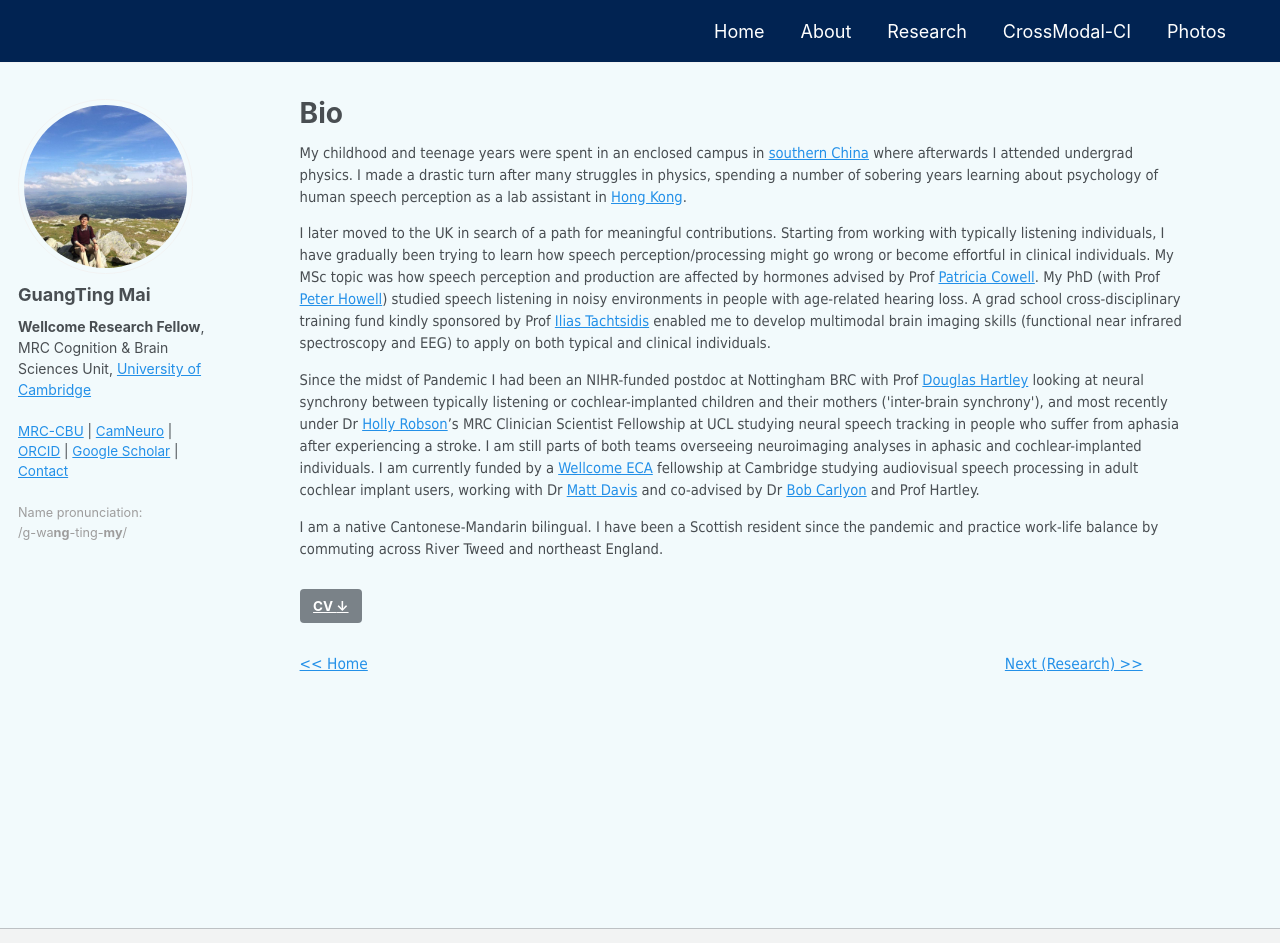
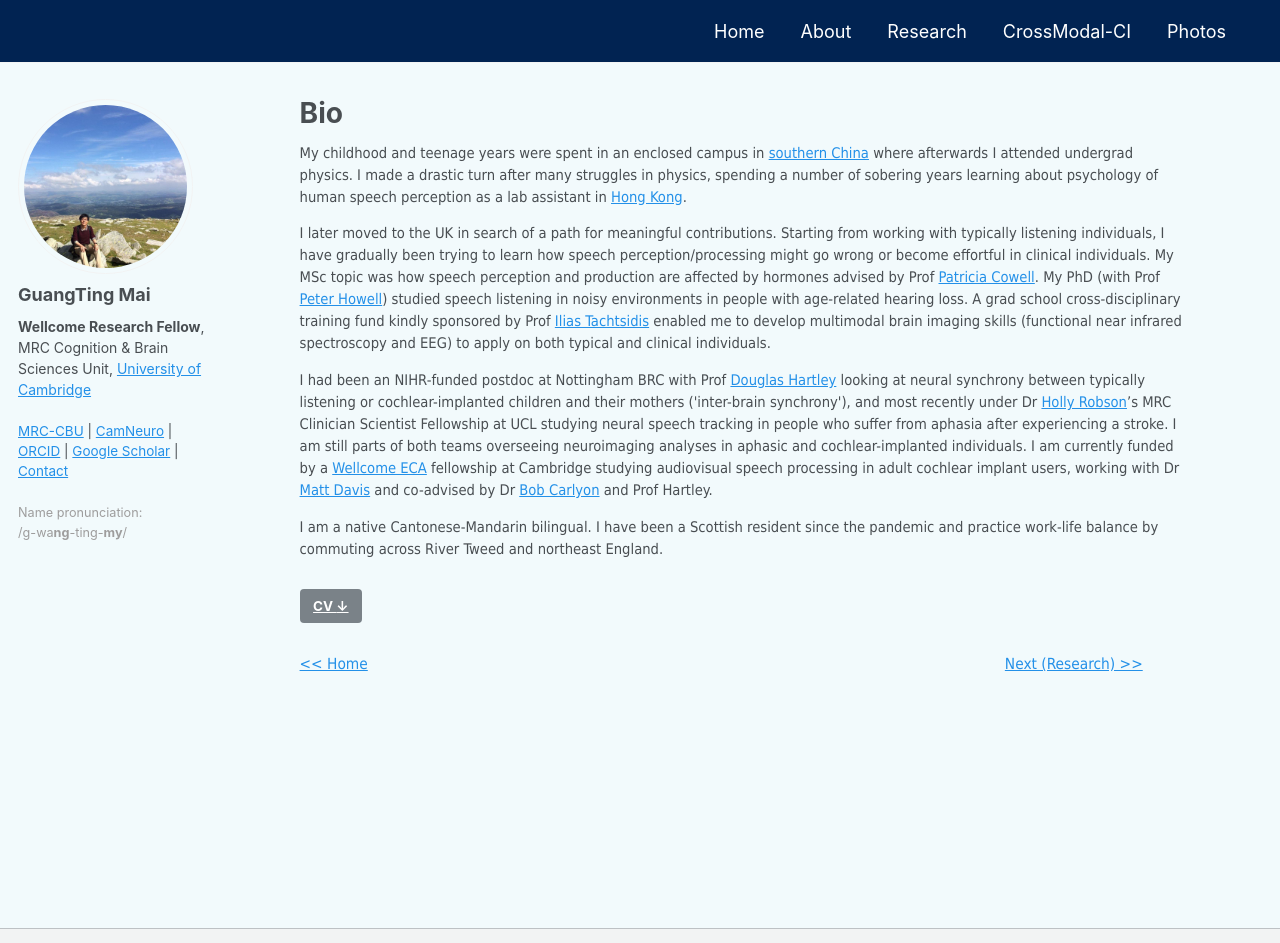
Before and after one commit to guangtingmai/guangtingmai.github.io, a Jekyll site: the page built from _pages/bio.html, in a window 1280 px wide and 1146 px high, cut to the strip 0-943 px from the top of the window. Built offline with Jekyll 4.4.1, drawn with Linux system fonts in a browser that asks for light colours.

Commit message:
Update bio.html

```diff
--- a/_pages/bio.html
+++ b/_pages/bio.html
@@ -15,7 +15,7 @@
   <a href="https://profiles.ucl.ac.uk/2817-peter-howell/">Peter Howell</a>) studied speech listening in noisy environments in people with age-related hearing loss.
   A grad school cross-disciplinary training fund kindly sponsored by Prof <a href="https://profiles.ucl.ac.uk/2168-ilias-tachtsidis">Ilias Tachtsidis</a> enabled me
   to develop multimodal brain imaging skills (functional near infrared spectroscopy and EEG) to apply on both typical and clinical individuals.</p>
-<p span style="font-size: 11pt;font-family: Tahoma;line-height: 1.5;display: block;margin-bottom: 0.2vh">Since the midst of Pandemic I had been an NIHR-funded postdoc at
+<p span style="font-size: 11pt;font-family: Tahoma;line-height: 1.5;display: block;margin-bottom: 0.2vh">I had been an NIHR-funded postdoc at
   Nottingham BRC with Prof <a href="https://www.nottingham.ac.uk/medicine/people/douglas.hartley">Douglas Hartley</a> looking at neural synchrony between typically listening
   or cochlear-implanted children and their mothers ('inter-brain synchrony'), and most recently under Dr <a href="https://profiles.ucl.ac.uk/82001-holly-robson">Holly Robson</a>’s
   MRC Clinician Scientist Fellowship at UCL studying neural speech tracking in people who suffer from aphasia after experiencing a stroke. I am still parts of both teams
```
